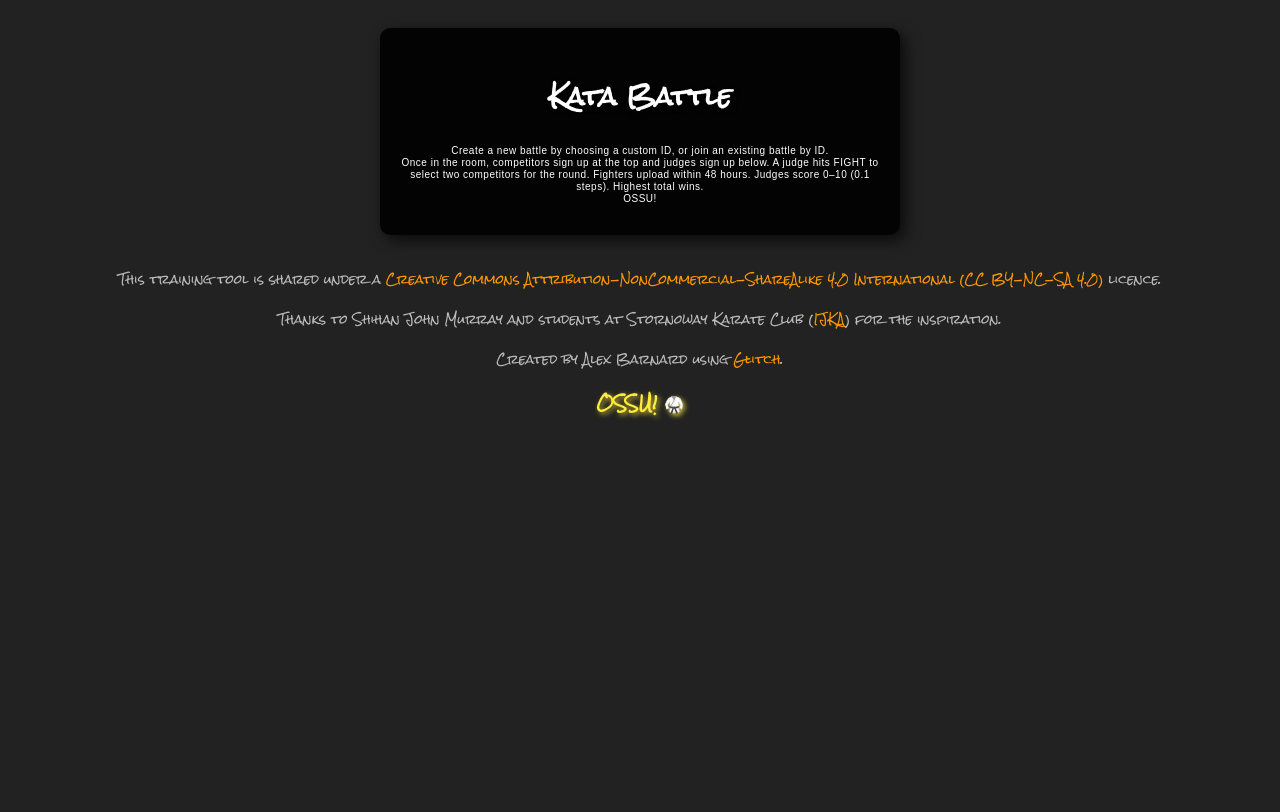
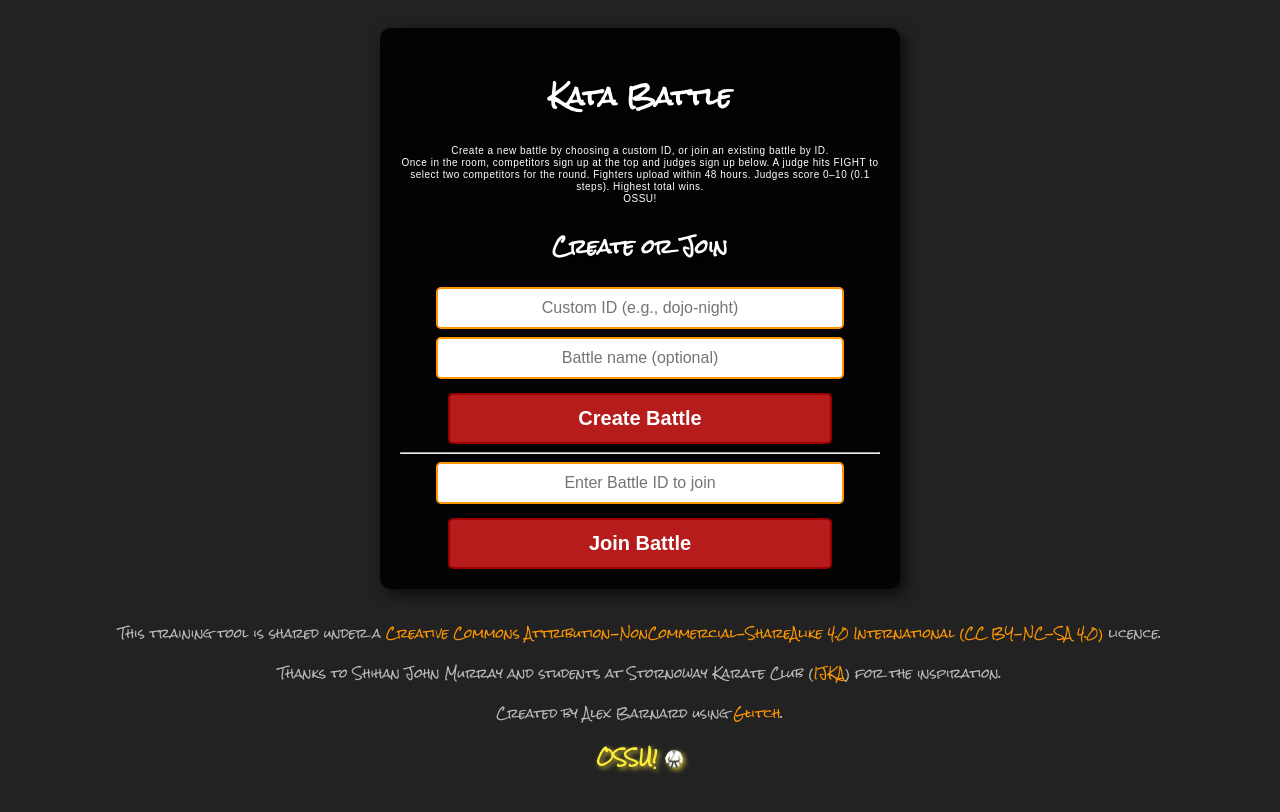
Before and after one commit to marinegeo2025/katabattle2, a website: page public/index.html in a window 1280 px wide. Drawn offline with Linux system fonts and the light colour scheme.

Commit message:
Update index.html

```diff
--- a/public/index.html
+++ b/public/index.html
@@ -6,7 +6,7 @@
   <title>Kata Battle Royale</title>
   <link href="https://fonts.googleapis.com/css2?family=Noto+Serif+JP:wght@700&family=Rock+Salt&display=swap" rel="stylesheet">
   <link rel="stylesheet" href="/style.css" />
-  <script defer src="/script.js"></script>
+  <script type="module" src="/script.js"></script>
 </head>
 <body>
   <div class="container">
```
